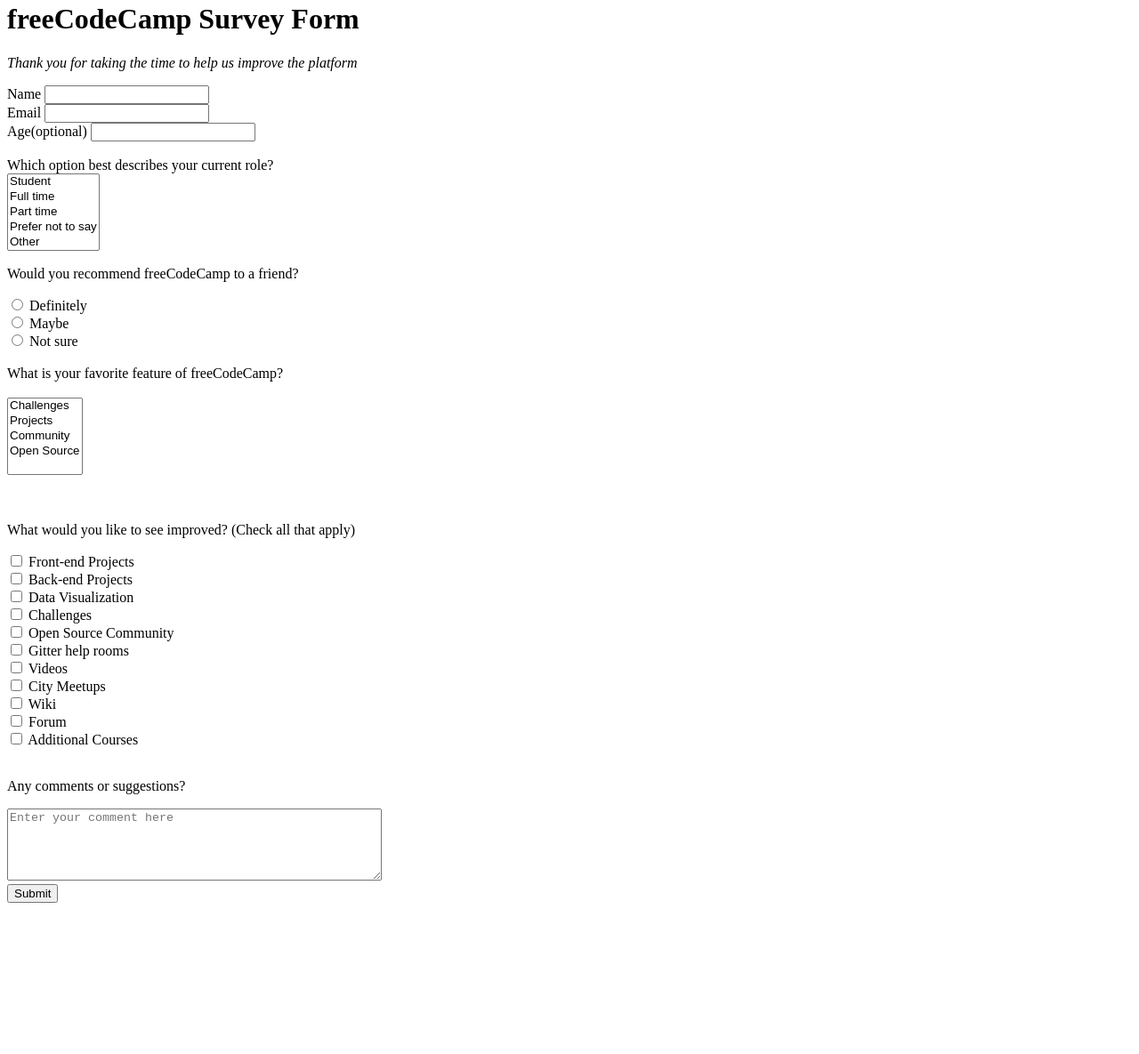
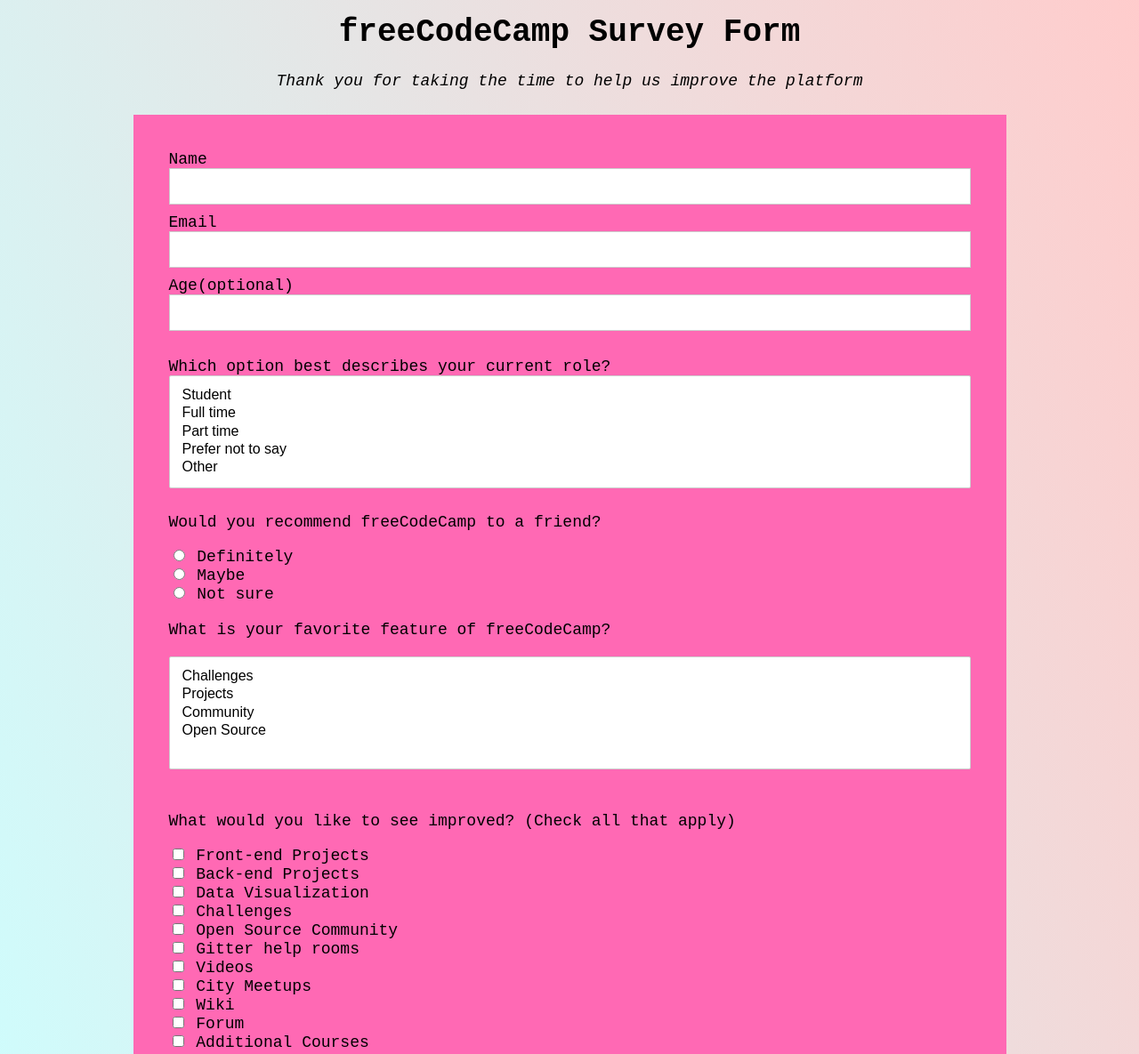
Before and after one commit to Hemlatab/Survey-Form, a plain HTML site: page index.html in a window 1280 px wide. Shown: the part 18-1203 px from the top of the page at 89% size. Before the commit the page ends 1041 px from the top, so only its background shows below. Drawn offline with Linux system fonts and the light colour scheme.

Commit message:
Add styles and validation script

```diff
--- a/index.html
+++ b/index.html
@@ -1,21 +1,35 @@
 <!DOCTYPE html>
 <html>
+    <link rel="stylesheet" type="text/css" href="styles/styles.css">
+    <script >
+
+        function checkAge() {
+          let validateAge = document.getElementById("age");
+          if (!checkAge.checkAgeValidity()) {
+            document.getElementById("age").innerHTML = validateAge.validateMessage;
+          } else {
+            document.getElementById("age").innerHTML = "Age requirement met";
+          }
+        }
+
+        </script>
     <body>
         <div class="wrapper">
 
             <div class="container">
+                <div class="heading">
                     <h1>freeCodeCamp Survey Form</h1>
                     <p><i>Thank you for taking the time to help us improve the platform </i></p>
-
+                </div>
                     <div class="survey-form">
 
                     <form>
-                        <label for="name">Name</label>
+                        <label for="name">Name</label><br>
                         <input type="text" id="name" name="name"><br>
-                        <label for="email">Email</label>
+                        <label for="email">Email</label><br>
                         <input type="email" id="email" name="email"><br>
-                        <label for="age">Age(optional)</label>
-                        <input type="number" id="number" name="number"><br>
+                        <label for="age">Age(optional)</label><br>
+                        <input type="number" id="age" name="age"><br>
                         <br>
 
                         <label for="role">Which option best describes your current role?</label><br>
@@ -44,8 +58,7 @@
                             <option value="community">Community</option>
                             <option value="open-source">Open Source</option>
                         </select>
-                            <br> <br> <br>
-
+                            <br> <br>
 
                         <p>What would you like to see improved? (Check all that apply)</p>
                         <input type="checkbox" id="front-end-projects" name="front-end-projects">
@@ -73,8 +86,8 @@
                         <br>
 
                         <p>Any comments or suggestions?</p>
-                        <textarea rows="5" cols="50" placeholder="Enter your comment here"></textarea> <br>
-
+                        <textarea rows="10" cols="110" placeholder="Enter your comment here"></textarea> <br>
+                        <br>
                         <button class="submit-btn">Submit</button>
                     </form>
                 </div>
--- a/styles/styles.css
+++ b/styles/styles.css
@@ -1,4 +1,60 @@
+body{
+    margin: 0;
+    font-size: 18px;
+    font-family: 'Courier New', Courier, monospace;
+}
 .wrapper{
     width: 100%;
     background: linear-gradient(70deg,#CCFFFF ,#FFCCCC);
 }
+
+input[type="text"],
+input[type="email"],
+input[type="number"],
+input[type="optionvalue"]{
+    width: 100%;
+    padding: 12px;
+    margin-bottom: 10px;
+    display:inline-block;
+    border: 1px solid #ccc;
+    box-sizing: border-box;
+}
+
+#role , #feature{
+    width: 100%;
+    padding: 12px;
+    margin-bottom: 10px;
+    display:inline-block;
+    border: 1px solid #ccc;
+    box-sizing: border-box;
+    font-size: 16px;
+}
+
+placeholder{
+    font-size: 16px;
+}
+.heading{
+    text-align: center;
+    padding: 10px;
+}
+.survey-form{
+    padding: 0px;
+    /* background-color: hotpink; */
+    display: flex;
+    justify-content: center;
+    align-items: center;
+}
+form{
+    margin: auto;
+    padding: 40px;
+    background-color: hotpink;
+}
+
+.submit-btn{
+    width: 100%;
+    padding: 10px;
+    background-color: #55af50;
+    color:#CCFFFF;
+    cursor: pointer;
+    font-size: 18px;
+}
```
Also changed, not shown: styles/validation.js (added, +12 -0 lines).
